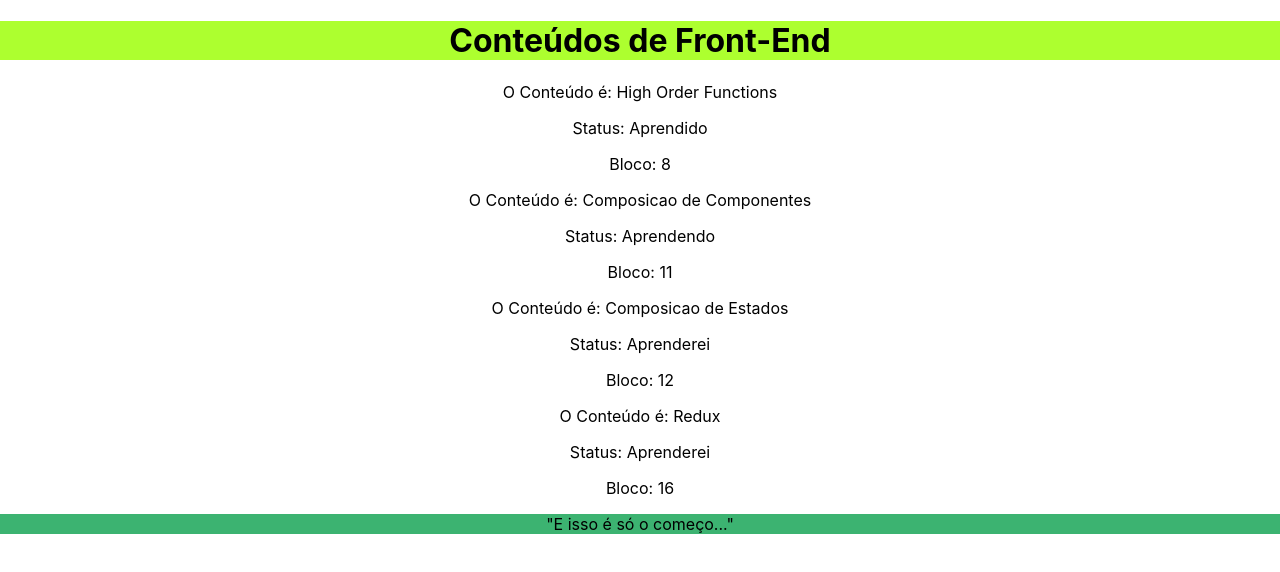
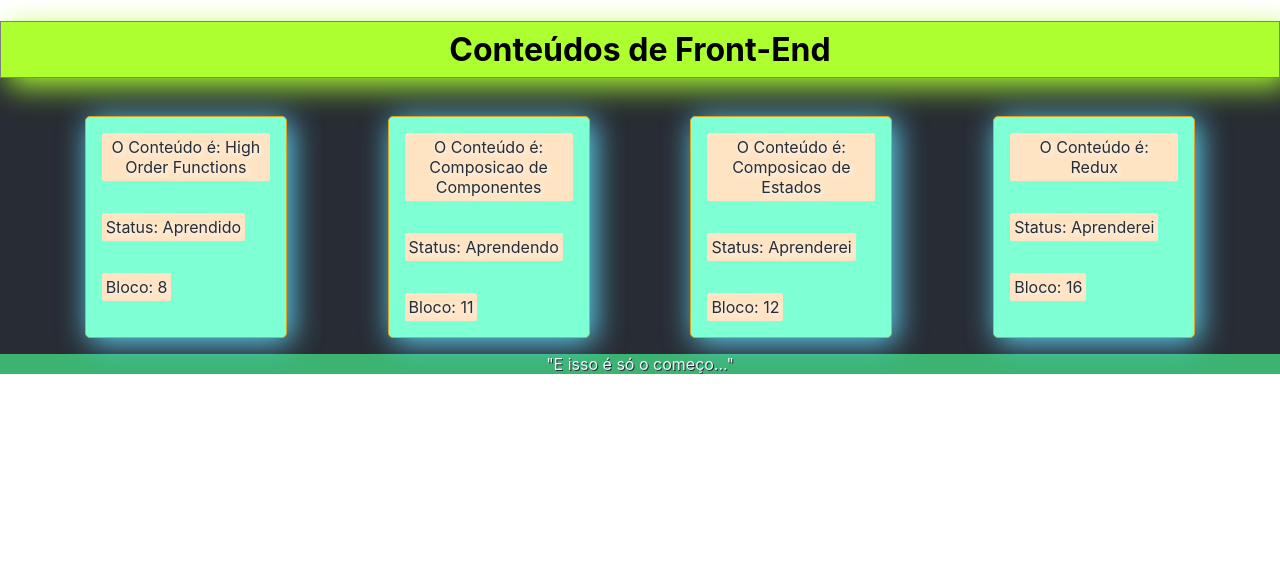
Before and after one commit to gabrielrodriguesleite/trybe-exercicios, a React (Create React App) app in the folder front-end/bloco-10-introducao-a-react/dia-1-hello-world-no-react/um-novo-projeto-exercicio-3/: page / in a window 1280 px wide. Shown: the top 572 px of the page. Built offline with nearby package versions, Linux system fonts and the light colour scheme.

Commit message:
exercicio 4 bônus ok

```diff
--- a/front-end/bloco-10-introducao-a-react/dia-1-hello-world-no-react/um-novo-projeto-exercicio-3/src/App.css
+++ b/front-end/bloco-10-introducao-a-react/dia-1-hello-world-no-react/um-novo-projeto-exercicio-3/src/App.css
@@ -1,5 +1,6 @@
 .App {
   text-align: center;
+  background-color: #282c34;
 }
 
 .App-logo {
@@ -39,8 +40,40 @@
 
 .cabeca {
   background-color: greenyellow;
+  box-shadow: greenyellow 8px 8px 30px;
+  border: 1px solid gray;
+  padding: 0.5rem 0;
+}
+
+.conteudo {
+  display: flex;
+  flex-wrap: wrap;
+  justify-content: space-evenly;
+}
+
+.conteudo div {
+  display: flex;
+  flex-direction: column;
+  align-items: flex-start;
+  background-color: aquamarine;
+  border: 1px solid goldenrod;
+  border-radius: 5px;
+  margin: 1em;
+  box-shadow: #61dafb 4px 4px 30px;
+}
+
+.conteudo div p {
+  color: #282c34;
+  text-shadow: aliceblue 2px 2px 4px;
+  background-color: bisque;
+  border-radius: 2px;
+  padding: 0.25em;
+  margin: 1em;
+  max-width: 10em;
 }
 
 .pe {
+  color: aliceblue;
+  text-shadow: #282c34 1px 1px;
   background-color: mediumseagreen;
 }
--- a/front-end/bloco-10-introducao-a-react/dia-1-hello-world-no-react/um-novo-projeto-exercicio-3/src/App.js
+++ b/front-end/bloco-10-introducao-a-react/dia-1-hello-world-no-react/um-novo-projeto-exercicio-3/src/App.js
@@ -8,7 +8,7 @@
   return (
     <div className="App">
       <Header className="cabeca"/>
-      <Content/>
+      <Content className="conteudo"/>
       <Footer className="pe"/>
 {/*
       <header className="App-header">
--- a/front-end/bloco-10-introducao-a-react/dia-1-hello-world-no-react/um-novo-projeto-exercicio-3/src/Content.jsx
+++ b/front-end/bloco-10-introducao-a-react/dia-1-hello-world-no-react/um-novo-projeto-exercicio-3/src/Content.jsx
@@ -26,12 +26,12 @@
 class Content extends React.Component {
   render() {
     return (
-      <>
-        {conteudos.map((i) => <>
+      <section className={this.props.className}>
+        {conteudos.map((i) => <div>
           <p>O Conteúdo é: {i.conteudo}</p>
           <p>Status: {i.status}</p>
-          <p>Bloco: {i.bloco}</p></>)}
-      </>
+          <p>Bloco: {i.bloco}</p></div>)}
+      </section>
     );
   }
 }
```
